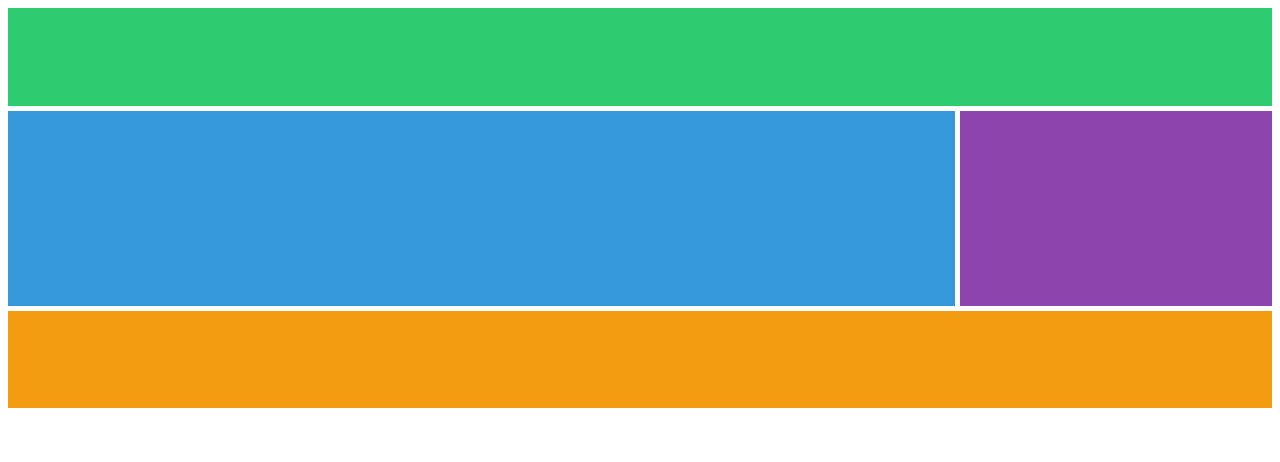
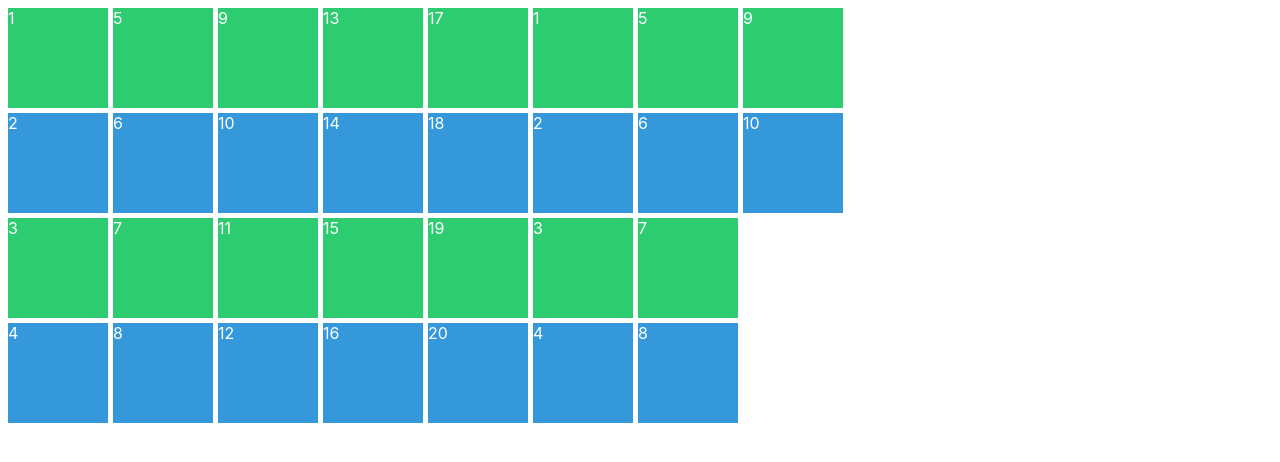
Before and after one commit to gwansiklim/csslayout, a plain HTML site: page index.html in a window 1280 px wide. Drawn offline with Linux system fonts and the light colour scheme.

Commit message:
grid-auto css

```diff
--- a/grid.css
+++ b/grid.css
@@ -19,28 +19,19 @@ body {
     align-items: center;
 } */
 .grid{
+    color: white;
     display: grid;
     gap: 5px;
     height: 50vh;
-    grid-template:
-    "header header header header" 1fr
-    "content content content nav" 2fr
-    "footer footer footer footer" 1fr / 1fr 1fr 1fr 1fr;
+    grid-template-columns: repeat(4, 100px);
+    grid-template-rows: repeat(4, 100px);
+    grid-auto-flow: column;
+    grid-auto-columns: 100px;
 }
-.header {
+.item:nth-child(odd) {
     background-color: #2ecc71;
-    grid-area: header;
 }
 
-.content {
+.item:nth-child(even) {
     background-color: #3498db;
-    grid-area: content;
 }
-.nav {
-    background-color: #8e44ad;
-    grid-area: nav;
-}
-.footer {
-    background-color: #f39c12;
-    grid-area: footer;
-}
--- a/index.html
+++ b/index.html
@@ -11,10 +11,36 @@
 
 <body>
     <div class="grid">
-        <div class="header"></div>
-        <div class="content"></div>
-        <div class="nav"></div>
-        <div class="footer"></div>
+        <div class="item">1</div>
+        <div class="item">2</div>
+        <div class="item">3</div>
+        <div class="item">4</div>
+        <div class="item">5</div>
+        <div class="item">6</div>
+        <div class="item">7</div>
+        <div class="item">8</div>
+        <div class="item">9</div>
+        <div class="item">10</div>
+        <div class="item">11</div>
+        <div class="item">12</div>
+        <div class="item">13</div>
+        <div class="item">14</div>
+        <div class="item">15</div>
+        <div class="item">16</div>
+        <div class="item">17</div>
+        <div class="item">18</div>
+        <div class="item">19</div>
+        <div class="item">20</div>
+        <div class="item">1</div>
+        <div class="item">2</div>
+        <div class="item">3</div>
+        <div class="item">4</div>
+        <div class="item">5</div>
+        <div class="item">6</div>
+        <div class="item">7</div>
+        <div class="item">8</div>
+        <div class="item">9</div>
+        <div class="item">10</div>
     </div>
 </body>
 
```
Also changed, not shown: README.md.
